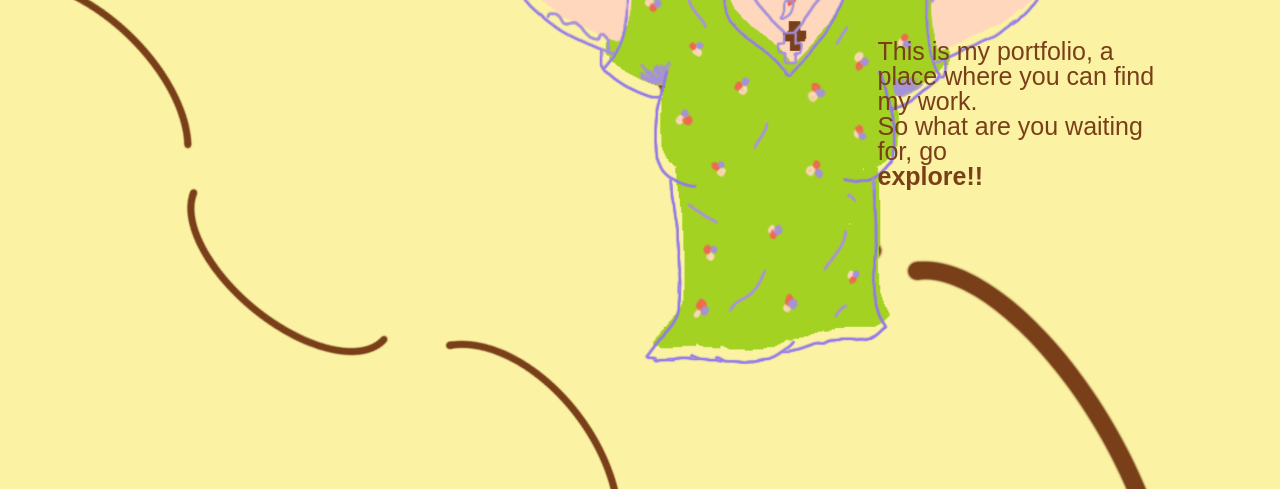
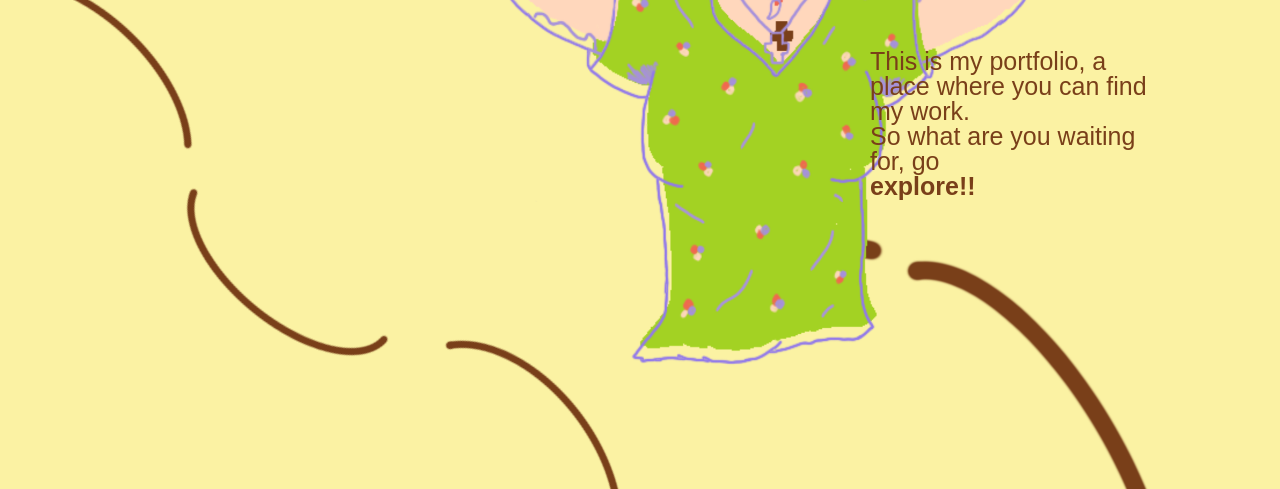
Before and after one commit to nadiamele1/Portfolio, a plain HTML site: page index.html in a window 1280 px wide. Shown: the part 785-1274 px from the top of the page. Drawn offline with Linux system fonts and the light colour scheme; files whose address does not match are found by name.

Commit message:
Update style.css

```diff
--- a/style.css
+++ b/style.css
@@ -48,7 +48,8 @@ a {
 
 .avatar img {
    align-items: center;
-   padding-right: 30px;
+   padding-right: 20px;
+  margin-left: -20px;
 }
 
 .nav-right {
@@ -84,7 +85,7 @@ a {
 }
 
 .text-right {
-     margin-top: 400px;
+     margin-top: 420px;
      margin-left: -400px;
      font-size: 25px;
 }
```
